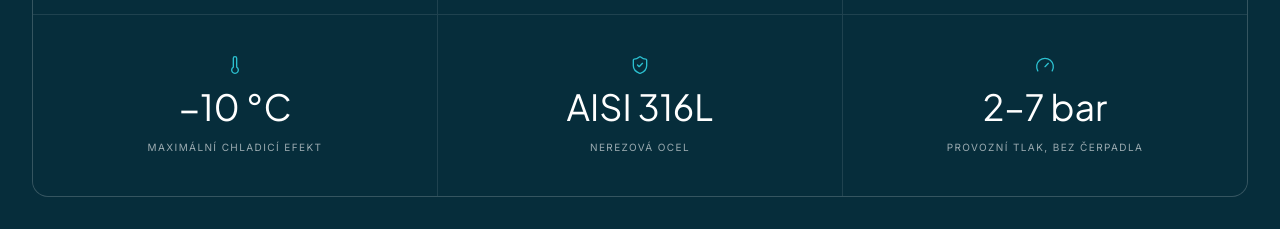
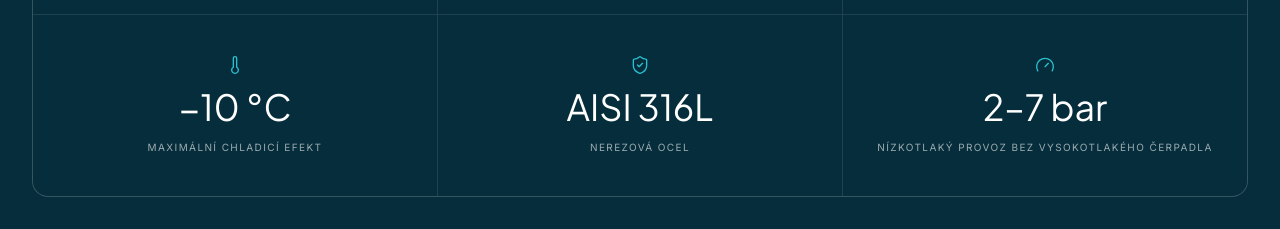
Before and after one commit to jakub1duch-a11y/ml-idla-ml-tka-pro-m-sta-obce-a-ve-ejn-parky, a React (Vite) app: page /reference in a window 1280 px wide. Shown: the part 1300-1529 px from the top of the page. Built offline with nearby package versions, Linux system fonts and the light colour scheme; no server answers; a web font is replaced by a local one.

Commit message:
External agent changes

```diff
--- a/src/components/premium/ReferenceMetrics.jsx
+++ b/src/components/premium/ReferenceMetrics.jsx
@@ -7,7 +7,7 @@ const metrics = [
 { icon: CalendarClock, number: '20+', label: 'Let zkušeností' },
 { icon: Thermometer, number: '−10 °C', label: 'Maximální chladicí efekt' },
 { icon: ShieldCheck, number: 'AISI 316L', label: 'Nerezová ocel' },
-{ icon: Gauge, number: '2–7 bar', label: 'Provozní tlak, bez čerpadla' }];
+{ icon: Gauge, number: '2–7 bar', label: 'Nízkotlaký provoz bez vysokotlakého čerpadla' }];
 
 
 export default function ReferenceMetrics() {
```
